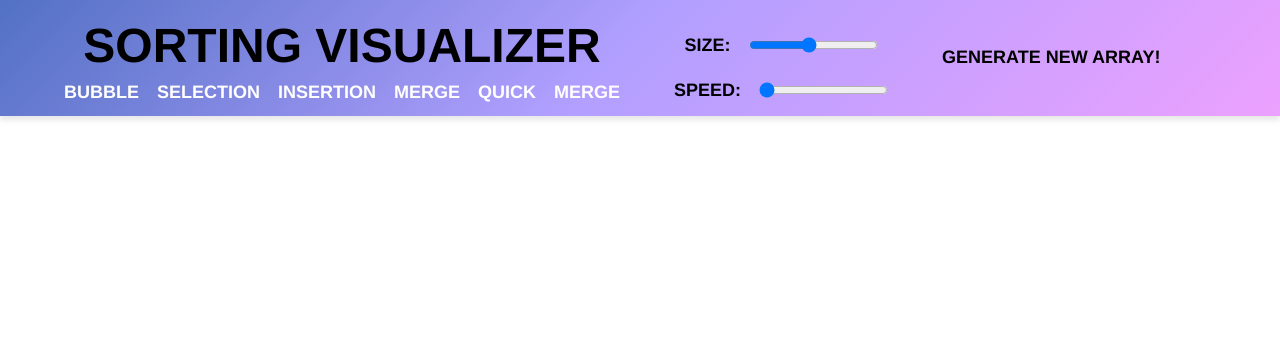
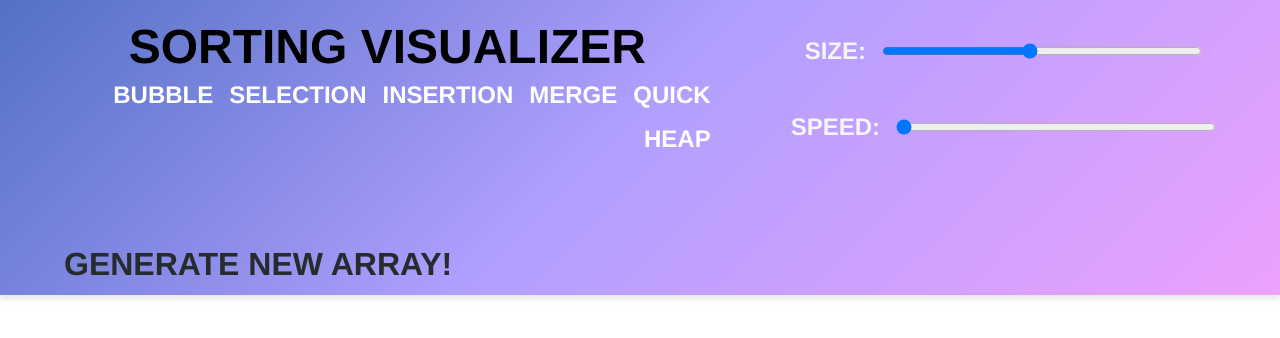
Before and after one commit to arish-mhrjn/SortingVisualizer, a plain HTML site: page index.html in a window 1280 px wide. Drawn offline with Linux system fonts and the light colour scheme.

Commit message:
responsice

```diff
--- a/index.html
+++ b/index.html
@@ -1,10 +1,10 @@
 <!DOCTYPE html>
 <html lang="en">
   <head>
-    <meta charset="UTF-8">
-    <meta name="viewport" content="width=device-width, initial-scale=1.0">
+    <meta charset="UTF-8" />
+    <meta name="viewport" content="width=device-width, initial-scale=1.0" />
     <title>Sorting Visualizer</title>
-    <link rel="stylesheet" href="style.css">
+    <link rel="stylesheet" href="style.css" />
   </head>
   <body>
     <header>
@@ -17,21 +17,34 @@
             <button>Insertion</button>
             <button>Merge</button>
             <button>Quick</button>
-                    <button>Merge</button>
+            <button>Heap</button>
           </div>
         </div>
         <div class="array-inputs">
           <div id="size">
             <p class="text">Size:</p>
-                    <input id="a_size" type="range" min="20" max="150" step="1" value="80">
+            <input
+              id="a_size"
+              type="range"
+              min="20"
+              max="150"
+              step="1"
+              value="80"
+            />
           </div>
           <div id="speed">
             <p class="text">Speed:</p>
-                    <input id="a_speed" type="range" min="20" max="5" step="1" value="4">
+            <input
+              id="a_speed"
+              type="range"
+              min="20"
+              max="5"
+              step="1"
+              value="4"
+            />
           </div>
         </div>
         <button id="a_generate">Generate New Array!</button>
-
       </nav>
     </header>
   </body>
--- a/style.css
+++ b/style.css
@@ -1,152 +1,137 @@
-*{
-    margin:0px;
-    padding :0px;
-    font-family: "Helvetica Neue",Helvetica,Arial,sans-serif;
-    font-size: large;
+* {
+  margin: 0px;
+  padding: 0px;
+  font-family: "Helvetica Neue", Helvetica, Arial, sans-serif;
+  font-size: 16px;
   font-weight: bold;
   text-transform: uppercase;
+  box-sizing: border-box;
 }
 
-
 nav {
-    background: linear-gradient(-225deg, rgb(82, 113, 196) 0%, rgb(177, 159, 255) 48%, rgb(236, 161, 254) 100%);
+  background: linear-gradient(
+    -225deg,
+    rgb(82, 113, 196) 0%,
+    rgb(177, 159, 255) 48%,
+    rgb(236, 161, 254) 100%
+  );
   display: flex;
+  flex-wrap: wrap;
   padding: 1% 5%;
-    height:5rem;
-    gap: 3rem;
+  height: auto;
+  gap: 2rem;
   box-shadow: 0 4px 6px rgba(0, 0, 0, 0.1);
 }
 
-nav .header_left
-{
+nav .header_left {
+  display: flex;
+  flex-direction: column;
+  flex: 1;
+}
+
+nav .header_left .nav-heading {
+  font-weight: bolder;
+  font-size: 3rem;
+  margin: 1% auto 0%;
+  text-align: center;
+}
+
+nav .header_left .algos {
+  display: flex;
+  flex-direction: row;
+  justify-content: flex-end;
+  gap: 1rem;
+  margin: 1% auto 2%;
+  flex-wrap: wrap;
+}
+
+nav .header_left .algos button {
+  background-color: transparent;
+  color: white;
+  outline: none;
+  border: none;
+  font-size: 1.5rem;
+  transition: color 0.3s ease, transform 0.3s ease;
+  align-items: center;
+}
+
+nav .array-inputs {
   display: flex;
   flex-direction: column;
 }
 
-nav .header_left .nav-heading
-{
-    font-weight: bolder;
-    font-size: xxx-large;
-    margin: 1% auto 0%;
+nav .array-inputs p {
+  font-size: 1.5rem;
+  color: whitesmoke;
 }
 
-nav .header_left .algos
-{
-    display: flex;
-    flex-direction: row;
-    justify-content: flex-end;
-    gap: 1rem;
-    margin: auto auto 0%;
-}
-
-nav .header_left .algos button{
-    background-color: transparent;
-    color: white;
-    outline: none;
-    border: none;
-}
-
-
-
-
-
-nav .array-inputs
-{
-    display: flex;
-    flex-direction: column;
-
-}
- nav .array-inputs #size
- {
+nav .array-inputs #size,
+nav .array-inputs #speed {
   display: flex;
   align-items: center;
   gap: 1rem;
   margin: 1% 0%;
   margin: auto;
+  width: 100%;
+  justify-content: center;
 }
 
- nav .array-inputs #speed
- {
-    display: flex;
-    align-items: center;
-    gap: 1rem;
-    margin: 1% 0%;
+nav .array-inputs #size #a_size,
+nav .array-inputs #speed #a_speed {
+  width: 20rem;
+  max-width: 20rem;
 }
 
- nav #a_generate
- {
+nav #a_generate {
   border-radius: 5%;
   outline: none;
   border: none;
   background-color: transparent;
+  font-size: 2rem;
+  color: rgb(38, 43, 46);
+  transition: color 0.3s ease, transform 0.3s ease;
+  align-self: center;
 }
 
-
-
-/* nav{
-    background: linear-gradient(-225deg, rgb(82, 113, 196) 0%, rgb(177, 159, 255) 48%, rgb(236, 161, 254) 100%);
-    color:white;
-    display: grid;
-    grid-template-columns: 40% 60%;
-    column-gap: 2%;
-    padding: 0% 5%;
-    height: 10rem;
+nav #a_generate:hover,
+nav .header_left .algos button:hover {
+  color: greenyellow;
+  transform: scale(1.1);
 }
 
-nav .array-inputs{
-    display: grid;
-    grid-template-columns: 60% 40%;
-    place-content: center;
-    padding: 0% 0% 1%;
-    align-items: center;
-    grid-template-rows: ;
+@media (min-width: 1200px) {
+  nav {
+    gap: 5rem;
+    padding: 1% 5%;
+  }
+  nav .header_left .nav-heading {
+    font-size: 3rem;
   }
 
-nav .array-inputs #a_size{
-    padding: 5% 0% 1%;
+  nav .header_left .algos button {
+    font-size: 1.5rem;
   }
 
-nav .array-inputs #a_speed {
-    padding: 5% 0% 1%;
+  nav #a_generate {
+    font-size: 2rem;
+  }
 }
 
-.text
-{
-    padding: 5% 0% 1%;
-
-}
-nav .array-inputs #a_generate:hover {
-    cursor: pointer;
+@media (min-width: 1024px) and (max-width: 1199px) {
+  nav {
+    gap: 4rem;
+    padding: 1% 4%;
   }
 
-
-  nav .header_right{
-    display: flex;
-    flex-direction: column;
+  nav .header_left .nav-heading {
+    font-size: 2.5rem;
   }
 
-  nav .header_right .nav-heading{
-    display: inline-block;
-    font-size:xxx-large;
-    padding: 3% 0%;
+  nav .header_left .algos button {
+    font-size: 1.4rem;
   }
 
-  nav .header_right .algos
-  {
-    display: flex;
-    flex-wrap: wrap;
-    justify-content: space-between;
-    gap: 1%;
-    padding: 2% 0%;
-
-
+  nav #a_generate {
+    font-size: 1.8rem;
   }
-
-  nav .header_right .algos button{
-    background-color: transparent;
-    border: none;
-    color: royalblue;
-    outline: none;
-    padding: 5% 0%;
-    font-size: large;
-  } */
+}
```
Lines whose indentation alone changed are shown as unchanged.
